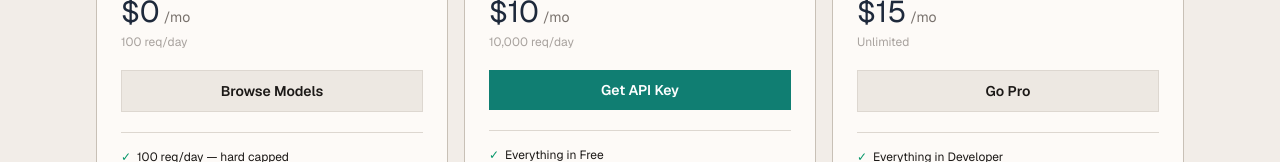
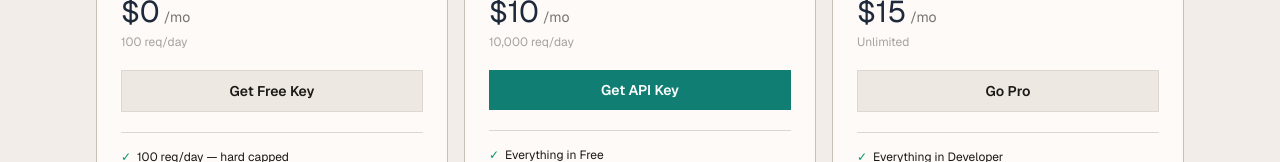
Before and after one commit to romeo-folie/llm-pricing-api, a Next.js app in the folder frontend/: page /pricing in a window 1280 px wide. Shown: the part 424-586 px from the top of the page. Built offline with nearby package versions, Linux system fonts and the light colour scheme; no server answers.

Commit message:
Issue #56: Update Free tier CTA to Get Free Key linking to /signup/free

```diff
--- a/frontend/app/pricing/page.tsx
+++ b/frontend/app/pricing/page.tsx
@@ -44,8 +44,8 @@ const TIERS: Tier[] = [
     name:     "Free",
     price:    "$0",
     requests: "100 req/day",
-    ctaLabel: "Browse Models",
-    ctaHref:  "/models",
+    ctaLabel: "Get Free Key",
+    ctaHref:  "/signup/free",
     featured: false,
     features: [
       { label: "100 req/day — hard capped",                included: true  },
```
